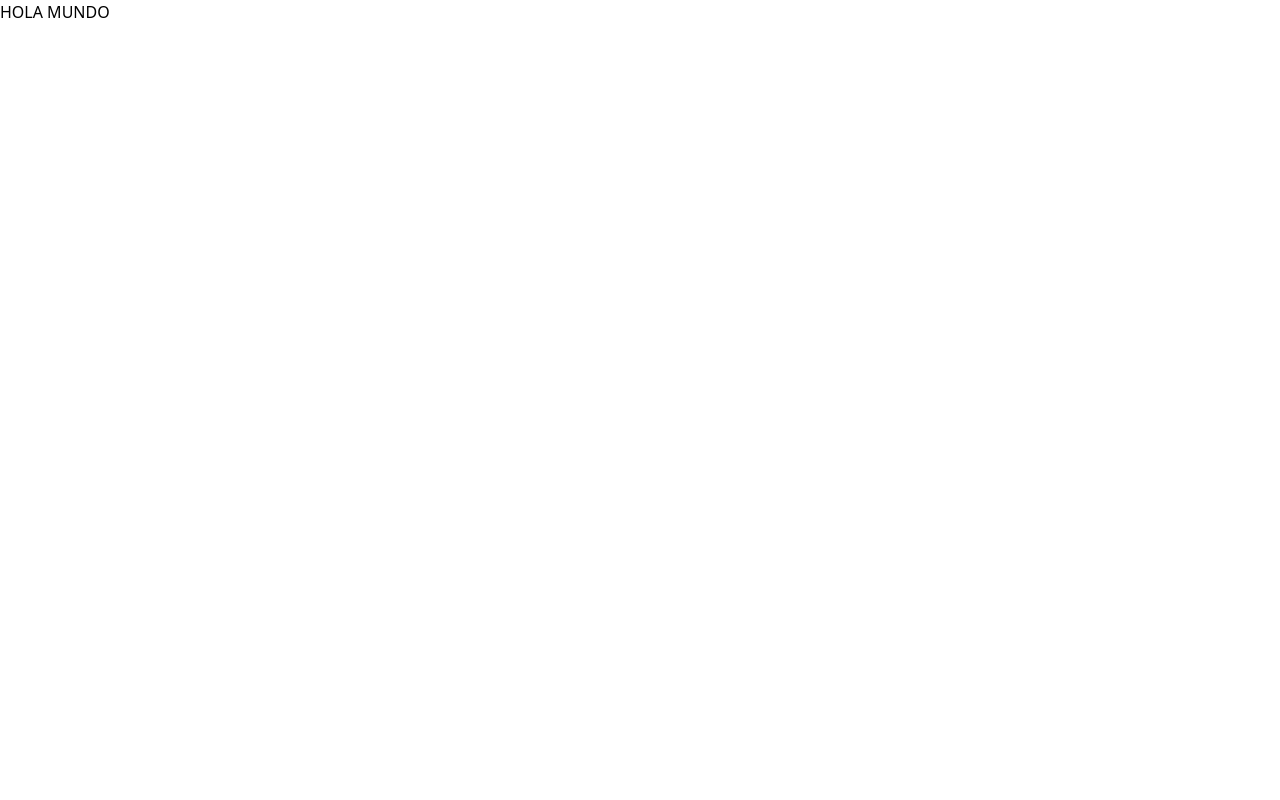
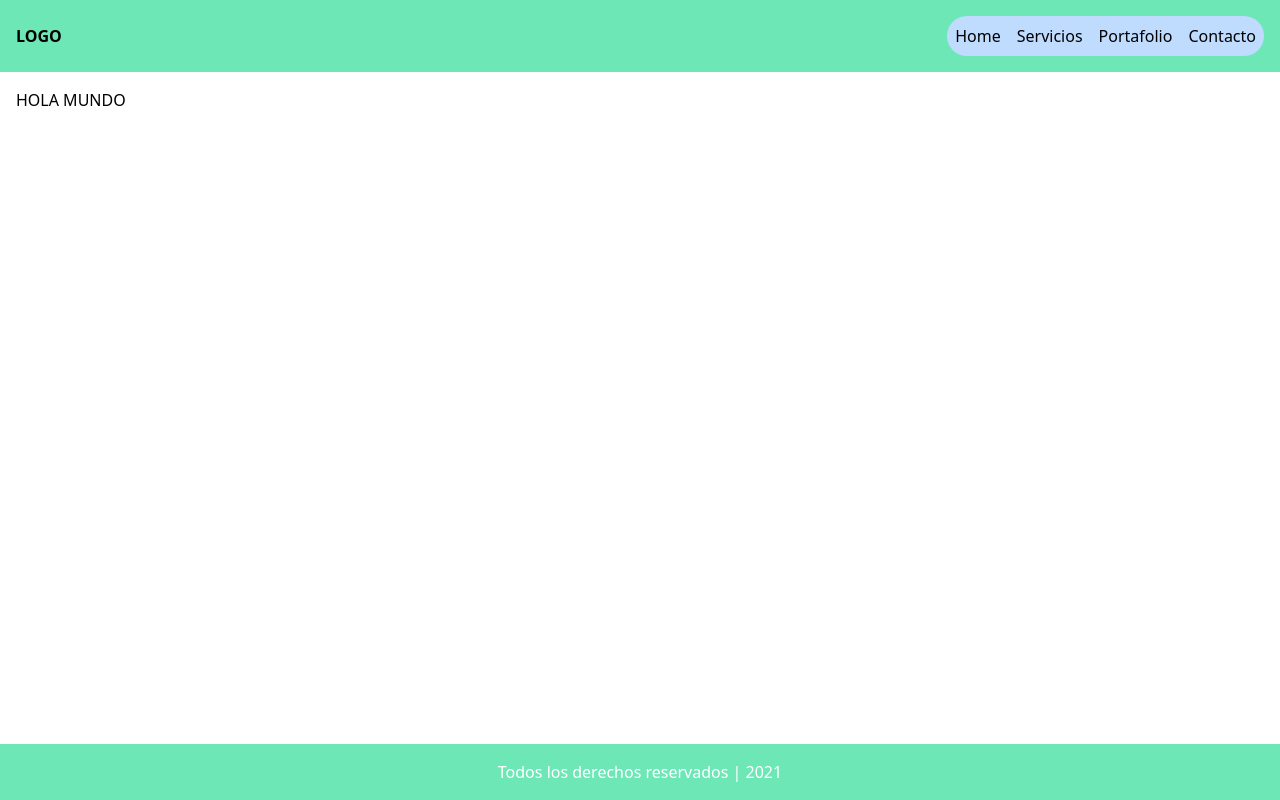
Before and after one commit to seysdev/proyecto-demo, a React (Create React App) app: page / in a window 1280 px wide. Built offline with nearby package versions, Linux system fonts and the light colour scheme.

Commit message:
se culmino layout

```diff
--- a/src/App.js
+++ b/src/App.js
@@ -1,5 +1,11 @@
+import { Header, Footer, Main } from "components";
+
 export function App() {
-  return <div className="wrapper">
-    <h1>HOLA MUNDO</h1>
-  </div>;
+  return (
+    <div className="wrapper flex flex-col h-screen">
+      <Header />
+      <Main>HOLA MUNDO</Main>
+      <Footer />
+    </div>
+  );
 }
--- /dev/null
+++ b/src/components/footer/footer.scss
@@ -0,0 +1,4 @@
+.footer {
+  @apply p-4;
+  @apply bg-green-300;
+}
--- a/src/components/footer/index.js
+++ b/src/components/footer/index.js
@@ -0,0 +1,10 @@
+import "./footer.scss";
+export function Footer() {
+  return (
+    <footer className="footer">
+      <div className="container mx-auto text-center">
+        <p className="text-white">Todos los derechos reservados | 2021</p>
+      </div>
+    </footer>
+  );
+}
--- /dev/null
+++ b/src/components/header/header.scss
@@ -0,0 +1,11 @@
+.header {
+  @apply bg-green-300;
+  @apply p-4;
+
+  .container {
+    @apply flex;
+    @apply justify-between;
+    @apply items-center;
+    @apply mx-auto;
+  }
+}
--- a/src/components/header/index.js
+++ b/src/components/header/index.js
@@ -1,10 +1,12 @@
 import { Nav } from "components/nav";
-
+import "./header.scss";
 export function Header() {
   return (
     <header className="header">
-      <strong className="header__logo">LOGO</strong>
-      <Nav />
+      <div className="container">
+        <strong className="header__logo">LOGO</strong>
+        <Nav />
+      </div>
     </header>
   );
 }
--- /dev/null
+++ b/src/components/index.js
@@ -0,0 +1,3 @@
+export * from "./footer";
+export * from "./header";
+export * from "./main";
--- a/src/components/main/index.js
+++ b/src/components/main/index.js
@@ -0,0 +1,10 @@
+import "./main.scss";
+export function Main(props) {
+  const { children } = props;
+
+  return (
+    <main className="main">
+      <div className="container mx-auto">{children}</div>
+    </main>
+  );
+}
--- /dev/null
+++ b/src/components/main/main.scss
@@ -0,0 +1,4 @@
+.main {
+  @apply flex-grow;
+  @apply p-4;
+}
--- a/src/components/nav/index.js
+++ b/src/components/nav/index.js
@@ -1,3 +1,4 @@
+import "./nav.scss";
 export function Nav() {
   const links = [
     {
--- /dev/null
+++ b/src/components/nav/nav.scss
@@ -0,0 +1,17 @@
+.nav {
+  @apply bg-blue-200;
+  @apply rounded-full;
+  @apply p-2;
+
+  ul {
+    @apply flex;
+
+    li {
+      @apply ml-4;
+
+      &:first-child {
+        margin: 0;
+      }
+    }
+  }
+}
```
